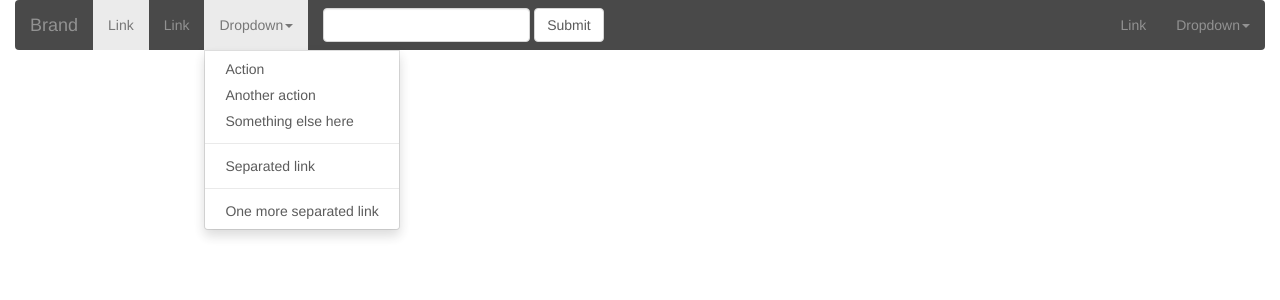
After one commit to mjbeta182/ProyectoPHP, a PHP site: page /menu.php in a window 1280 px wide, after a click on "Dropdown". The commit adds this page. Shown: the top 300 px of the page. Run offline with PHP 8.4, Linux system fonts and the light colour scheme; some libraries are stand-ins or nearby versions.

Commit message:
-Menu funcionando

```diff
--- a/css/style.css
+++ b/css/style.css
@@ -12,7 +12,7 @@ html,body{
 .breadcrumb,.navbar-default{margin: 0px;z-index: 10; opacity: 0.8;}
 .breadcrumb{background-color: white;}
 .breadcrumb a{list-style: none; color:#1C1C1C;}
-.navbar-default{background-color:#1C1C1C;border-style: none;}
+.navbar-default{background-color:#1C1C1C;border-style: none;z-index:15;}
 .slide{margin-top: -50px;}
 /******CATALOGO DE LIBROS*******/
 .row3{text-align: center;}
--- a/formularios/perfil.php
+++ b/formularios/perfil.php
@@ -2,13 +2,13 @@
 <html lang="en">
 <?php
 session_start();
-
-if ((isset($_SESSION['usuario'])) && (isset($_SESSION['persona'])) && (isset($_SESSION['id'])))
+if ((isset($_SESSION['persona'])) && (isset($_SESSION['id'])))
 {
   $idusuario = $_SESSION['id'];
   $usuario = $_SESSION['persona'];
   $dir = 'formularios/perfil.php';
   print 'sesion exitosa';
+  print $idusuario;
 }else{
   print 'fail la sesion';
   $usuario = 'Acceder Registrarse';
--- a/index.php
+++ b/index.php
@@ -8,6 +8,7 @@ if ((isset($_SESSION['persona'])) && (isset($_SESSION['id']))) {
 	$usuario = $_SESSION['persona'];
 	$dir = 'formularios/perfil.php';
 	 print 'sesion exitosa';
+         print $idusuario;
 }else{
 	print 'No se ha identificado';
 	$usuario = 'Acceder Registrarse';
@@ -22,5 +23,6 @@ $PantallaCliente->barraMenu();
 $PantallaCliente->slide();
 $PantallaCliente->presentacion();
 $PantallaCliente->footer();
+
 ?>
 </html>
--- /dev/null
+++ b/menu.php
@@ -0,0 +1,101 @@
+<!DOCTYPE html>
+<html>
+  <head>
+		    <meta charset="utf-8">
+		    <meta http-equiv="X-UA-Compatible" content="IE=edge">
+		    <meta name="viewport" content="width=device-width, initial-scale=1">
+		    <title>'.$this->titulo.'</title>
+		    <link href="css/bootstrap.min.css" rel="stylesheet">
+		    <link href="css/style.css" rel="stylesheet">
+		    <link rel="stylesheet" href="https://cdnjs.cloudflare.com/ajax/libs/font-awesome/4.7.0/css/font-awesome.min.css">
+			<script src="http://cdnjs.cloudflare.com/ajax/libs/jquery/2.1.3/jquery.min.js"></script>
+			<script src="http://maxcdn.bootstrapcdn.com/bootstrap/3.3.5/js/bootstrap.min.js"></script>
+		    <script src="js/jquery.min.js"></script>
+		    <script src="js/scripts.js"></script>
+		  </head>
+			  <body>
+			    <div class="container-fluid">
+	<div class="row">
+		<div class="col-md-12">
+			<nav class="navbar navbar-default" role="navigation">
+				<div class="navbar-header">
+
+					<button type="button" class="navbar-toggle" data-toggle="collapse" data-target="#bs-example-navbar-collapse-1">
+						 <span class="sr-only">Toggle navigation</span><span class="icon-bar"></span><span class="icon-bar"></span><span class="icon-bar"></span>
+					</button> <a class="navbar-brand" href="#">Brand</a>
+				</div>
+
+				<div class="collapse navbar-collapse" id="bs-example-navbar-collapse-1">
+					<ul class="nav navbar-nav">
+						<li class="active">
+							<a href="#">Link</a>
+						</li>
+						<li>
+							<a href="#">Link</a>
+						</li>
+						<li class="dropdown">
+							 <a href="#" class="dropdown-toggle" data-toggle="dropdown">Dropdown<strong class="caret"></strong></a>
+							<ul class="dropdown-menu">
+								<li>
+									<a href="#">Action</a>
+								</li>
+								<li>
+									<a href="#">Another action</a>
+								</li>
+								<li>
+									<a href="#">Something else here</a>
+								</li>
+								<li class="divider">
+								</li>
+								<li>
+									<a href="#">Separated link</a>
+								</li>
+								<li class="divider">
+								</li>
+								<li>
+									<a href="#">One more separated link</a>
+								</li>
+							</ul>
+						</li>
+					</ul>
+					<form class="navbar-form navbar-left" role="search">
+						<div class="form-group">
+							<input class="form-control" type="text" />
+						</div>
+						<button type="submit" class="btn btn-default">
+							Submit
+						</button>
+					</form>
+					<ul class="nav navbar-nav navbar-right">
+						<li>
+							<a href="#">Link</a>
+						</li>
+						<li class="dropdown">
+							 <a href="#" class="dropdown-toggle" data-toggle="dropdown">Dropdown<strong class="caret"></strong></a>
+							<ul class="dropdown-menu">
+								<li>
+									<a href="#">Action</a>
+								</li>
+								<li>
+									<a href="#">Another action</a>
+								</li>
+								<li>
+									<a href="#">Something else here</a>
+								</li>
+								<li class="divider">
+								</li>
+								<li>
+									<a href="#">Separated link</a>
+								</li>
+							</ul>
+						</li>
+					</ul>
+				</div>
+
+			</nav>
+		</div>
+	</div>
+</div>
+						</body>
+
+</html>
--- a/procesos/perfilUsuario.php
+++ b/procesos/perfilUsuario.php
@@ -16,7 +16,7 @@ function mostrarDatos($bdConexion,$idusuario)
 	u.email
 	FROM tblpersona p
 	INNER JOIN tblusuario u
-	ON p.idPersona = u.idPersona AND u.idUsuario = $idusuario";
+	ON p.idPersona = u.idPersona AND u.idPersona = $idusuario";
 
 	$rsMostrar = $bdConexion->ejecutarSql($sqlMostrar);
 
```
Also changed, not shown: formularios/frmAcceder.php (+8 -7 lines), plantilla/plantillaCliente.php (+3 -4 lines), procesos/acceder.php (+32 -1 lines).
